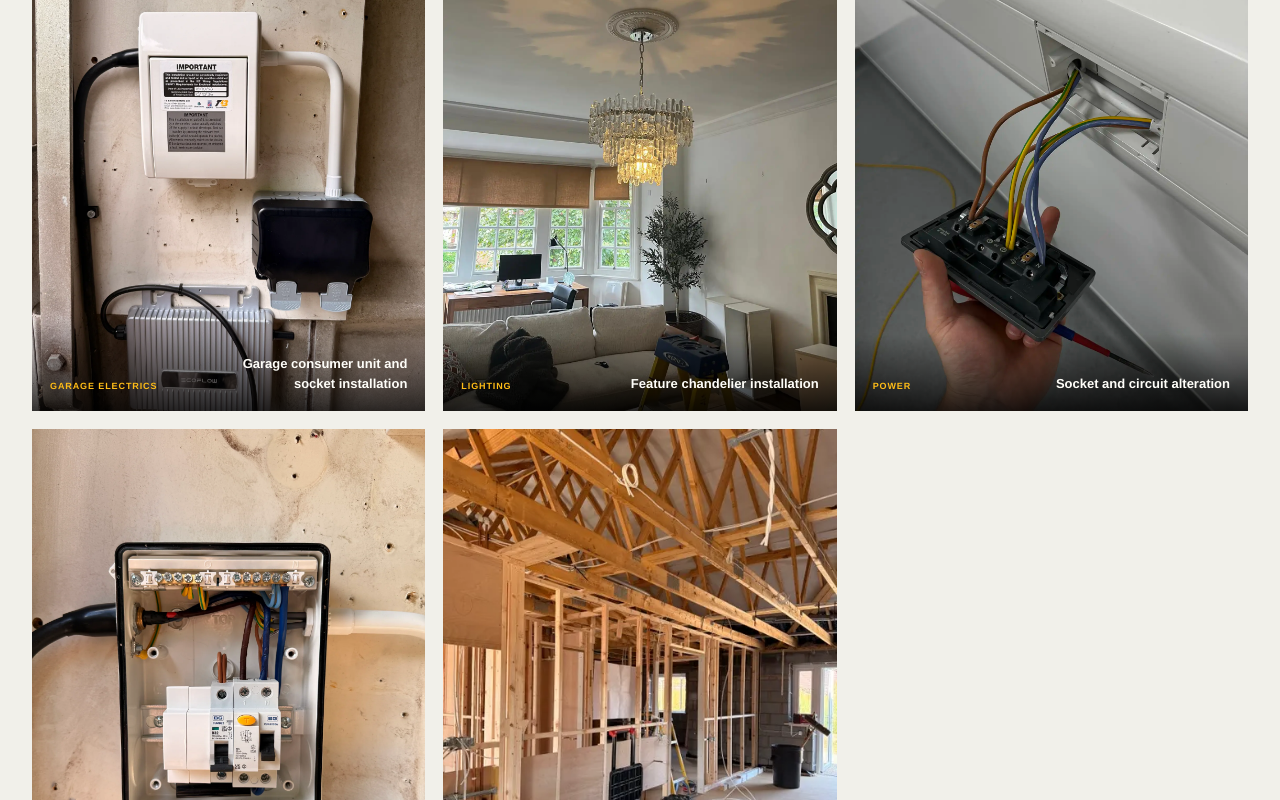
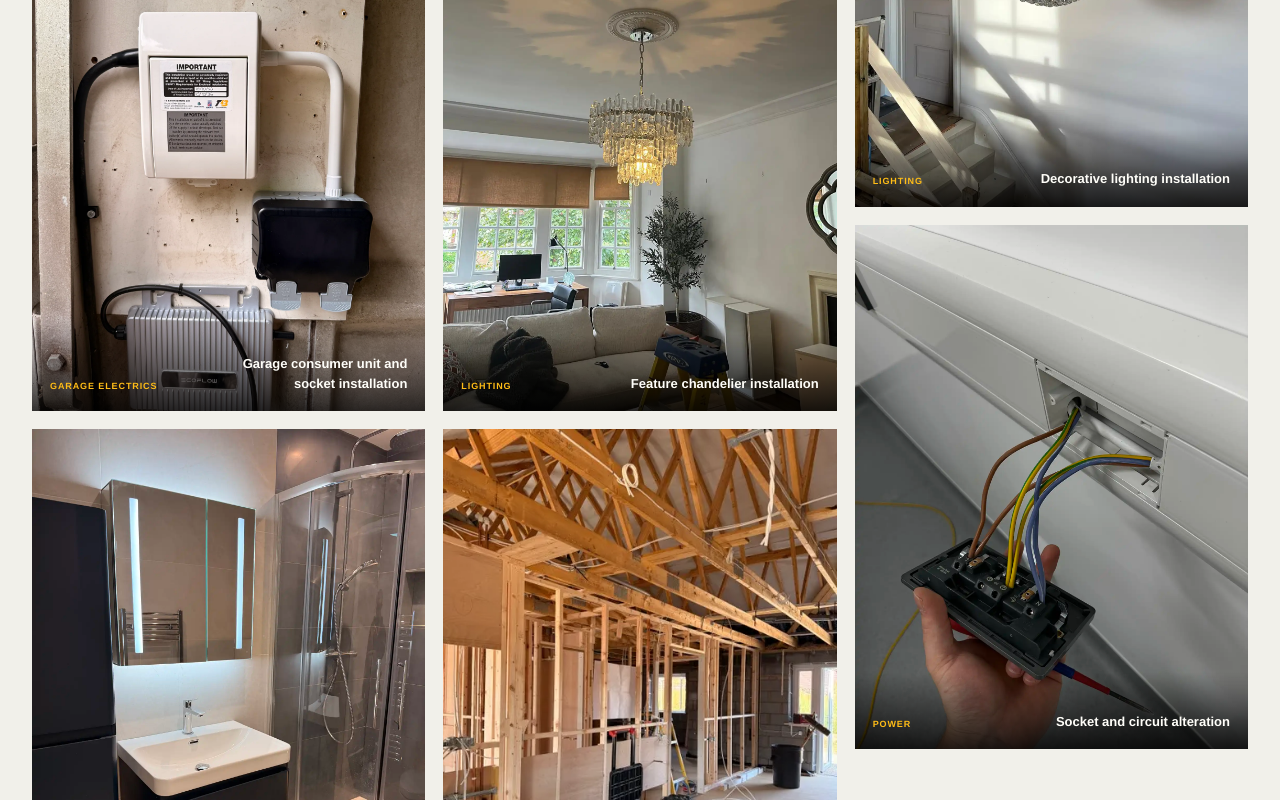
Before and after one commit to tbelectrical/ChatGPTWebsite, a Next.js app: page /projects in a window 1280 px wide. Shown: the part 2000-2800 px from the top of the page. Built offline with nearby package versions, Linux system fonts and the light colour scheme.

Commit message:
Remove selected garage consumer unit wiring photo from projects

```diff
--- a/app/projects/page.tsx
+++ b/app/projects/page.tsx
@@ -10,7 +10,6 @@ const gallery = [
   ["/media/simpson-partners-ev-charger-installation.webp", "EV charging", "Simpson & Partners charger installation"],
   ["/media/simpson-partners-ev-charger-detail.webp", "EV charging", "Simpson & Partners charger close-up"],
   ["/media/garage-consumer-unit-completed.webp", "Garage electrics", "Garage consumer unit and socket installation"],
-  ["/media/garage-consumer-unit-wiring-detail.webp", "Electrical installation", "Garage consumer unit wiring detail"],
   ["/media/TBE-12.webp", "Domestic", "Illuminated bathroom mirror and lighting"], ["/media/tbelec-16.webp", "Domestic", "Kitchen power installation"], ["/media/consumer-unit.webp", "Distribution", "Consumer unit installation"], ["/media/TBE-33.webp", "Lighting", "Feature chandelier installation"], ["/media/rewires1509-1.webp", "Renovation", "Full property first fix"], ["/media/TBE-81.webp", "Controls", "Heating control installation"], ["/media/TBE-20.webp", "Distribution", "Consumer unit upgrade"], ["/media/TBE-44.webp", "Lighting", "Decorative lighting installation"], ["/media/TBE-62.webp", "Power", "Socket and circuit alteration"],
 ];
 
```
